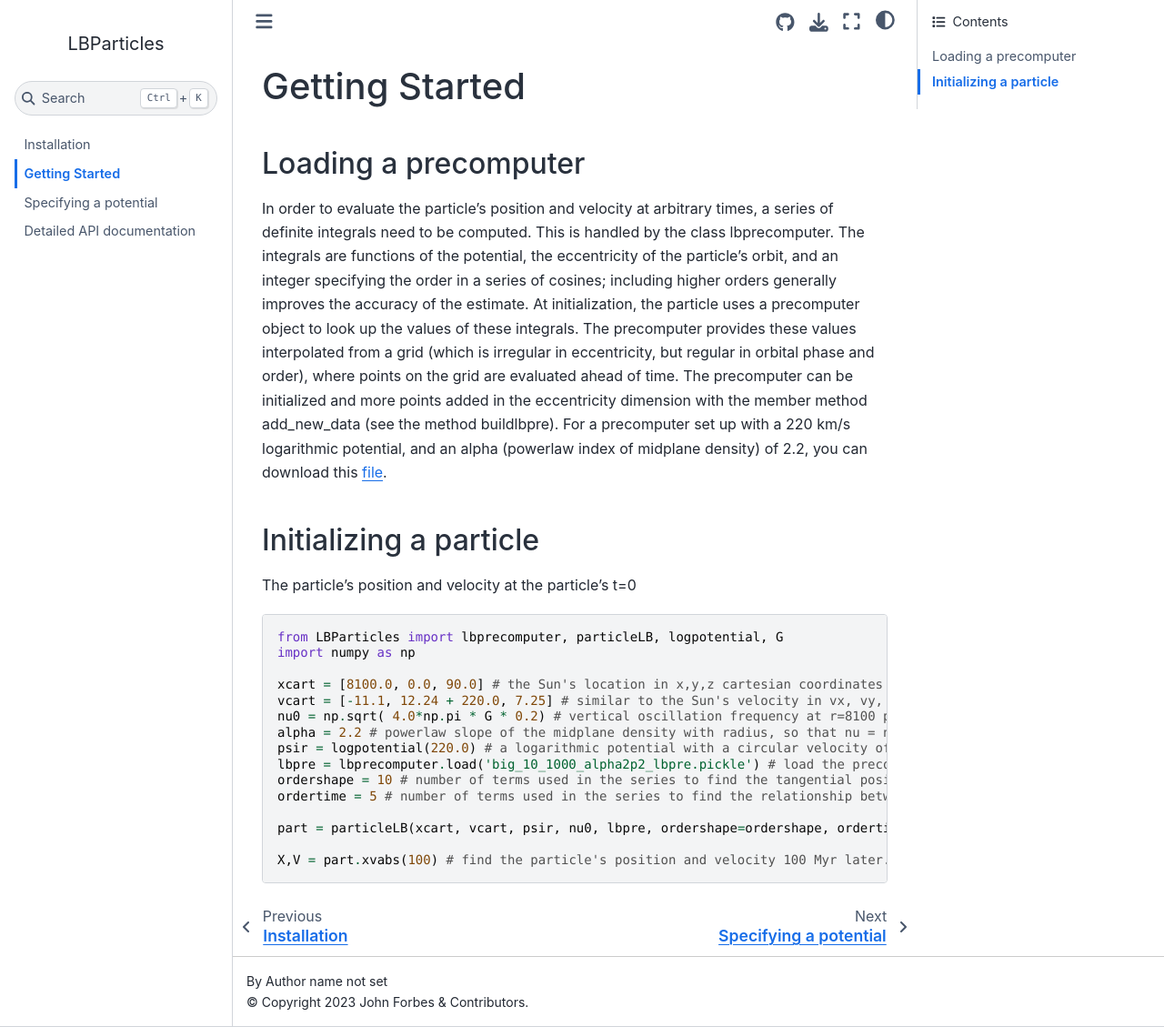
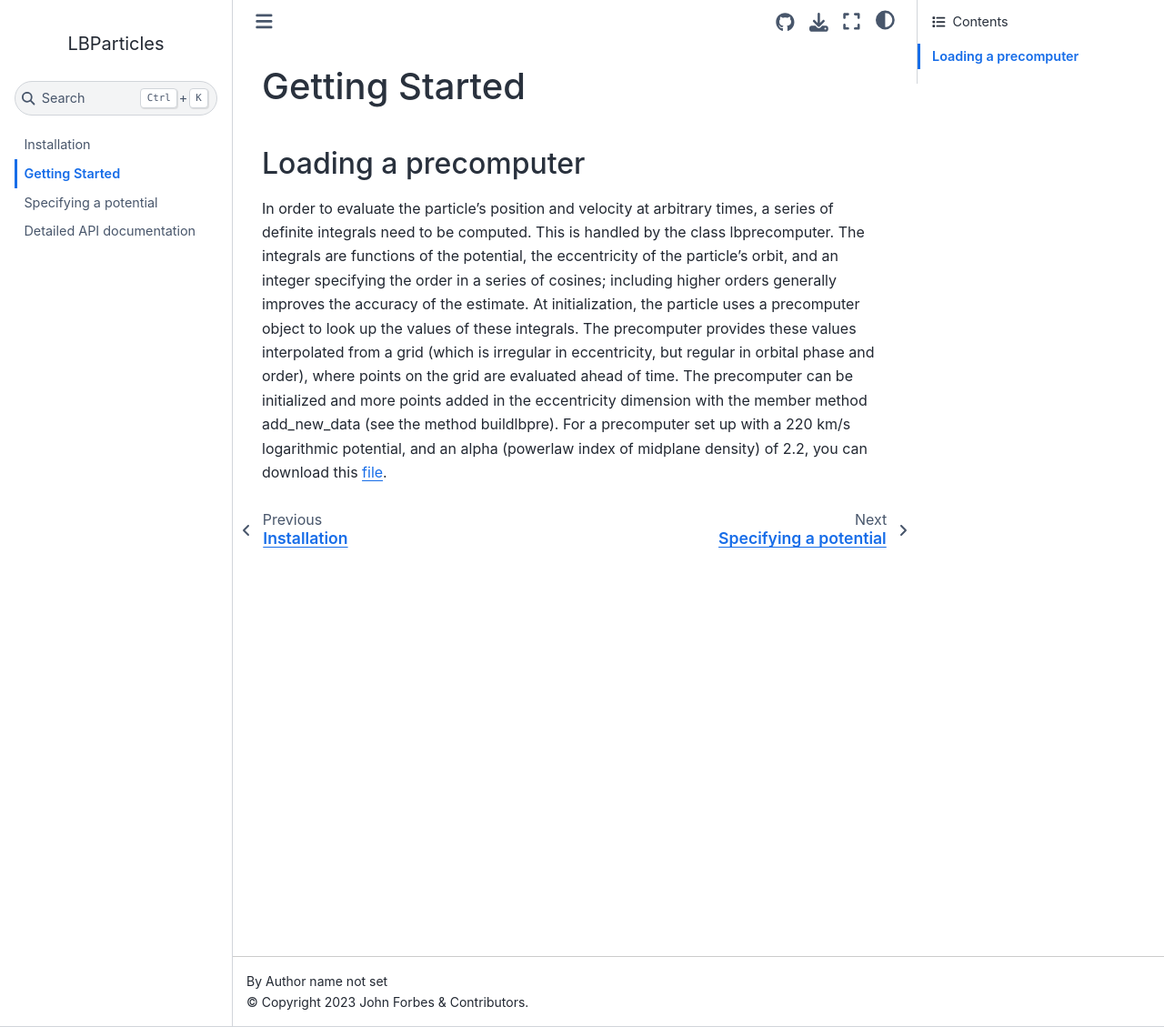
Before and after one commit to lbparticles/lbparticles, a Sphinx documentation site: the page built from docs/pages/quickstart.rst, in a window 1280 px wide and 1129 px high. Shown: the whole window at 91% size. Built offline with Sphinx 7.4.7 and the Sphinx Book theme 1.1.4, drawn with Linux system fonts in a browser that asks for light colours.

Commit message:
Remove quickstart code from quickstart.rst -> quickstart.ipynb

```diff
--- a/docs/pages/quickstart.rst
+++ b/docs/pages/quickstart.rst
@@ -16,26 +16,3 @@ time. The precomputer can be initialized and more points added in the eccentrici
 add\_new\_data (see the method buildlbpre). For a precomputer set up with a 220 km/s logarithmic potential, and an
 alpha (powerlaw index of midplane density) of 2.2, you can download this
 `file <https://www.dropbox.com/scl/fi/do318kg26e80mxqdehq5d/big_10_1000_alpha2p2_lbpre.pickle?rlkey=k1i9m5p9bs2obs2co2rwyqt8d&dl=1>`_.
-
-Initializing a particle
------------------------
-
-The particle's position and velocity at the particle's t=0
-
-.. code-block:: python
-
-    from LBParticles import lbprecomputer, particleLB, logpotential, G
-    import numpy as np
-
-    xcart = [8100.0, 0.0, 90.0] # the Sun's location in x,y,z cartesian coordinates (in parsecs)
-    vcart = [-11.1, 12.24 + 220.0, 7.25] # similar to the Sun's velocity in vx, vy, vz (given the position xcart) in units of pc/Myr.
-    nu0 = np.sqrt( 4.0*np.pi * G * 0.2) # vertical oscillation frequency at r=8100 pc.
-    alpha = 2.2 # powerlaw slope of the midplane density with radius, so that nu = nu0 (r/r0)^(-alpha/2)
-    psir = logpotential(220.0) # a logarithmic potential with a circular velocity of 220 pc/Myr.
-    lbpre = lbprecomputer.load('big_10_1000_alpha2p2_lbpre.pickle') # load the precomputer.
-    ordershape = 10 # number of terms used in the series to find the tangential position of the particle
-    ordertime = 5 # number of terms used in the series to find the relationship between the particle's phase in its radial oscillation and the current time.
-
-    part = particleLB(xcart, vcart, psir, nu0, lbpre, ordershape=ordershape, ordertime=ordertime, alpha=2.2)
-
-    X,V = part.xvabs(100) # find the particle's position and velocity 100 Myr later.
```
